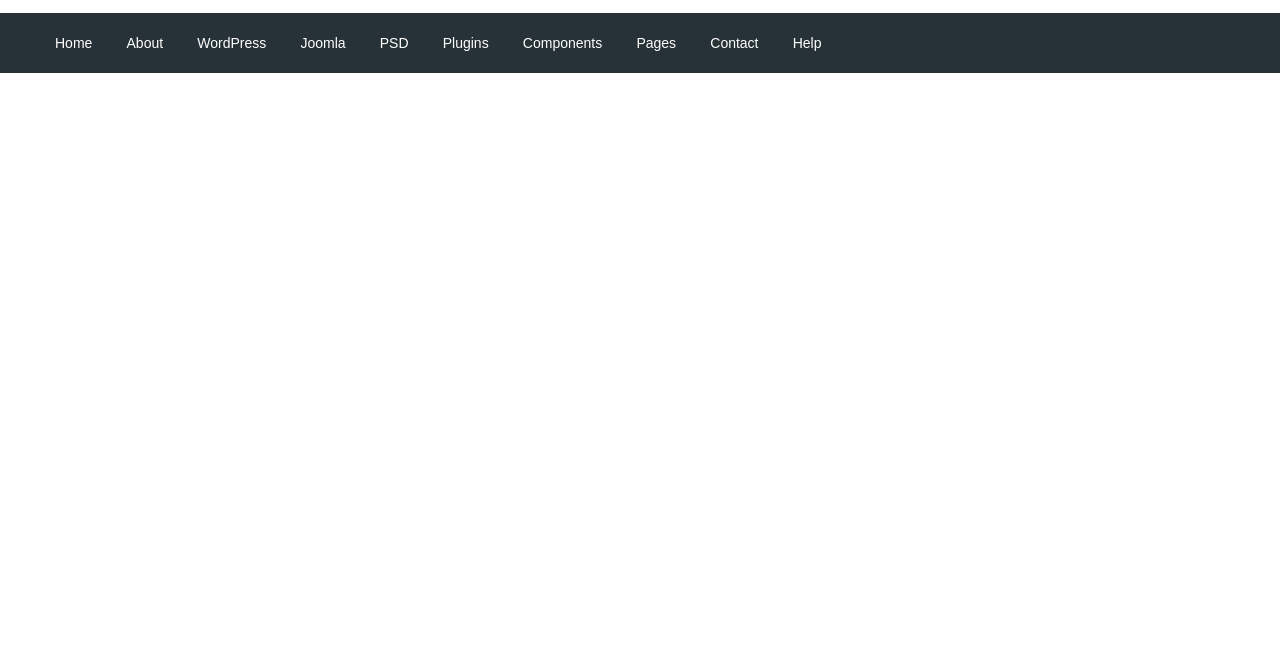
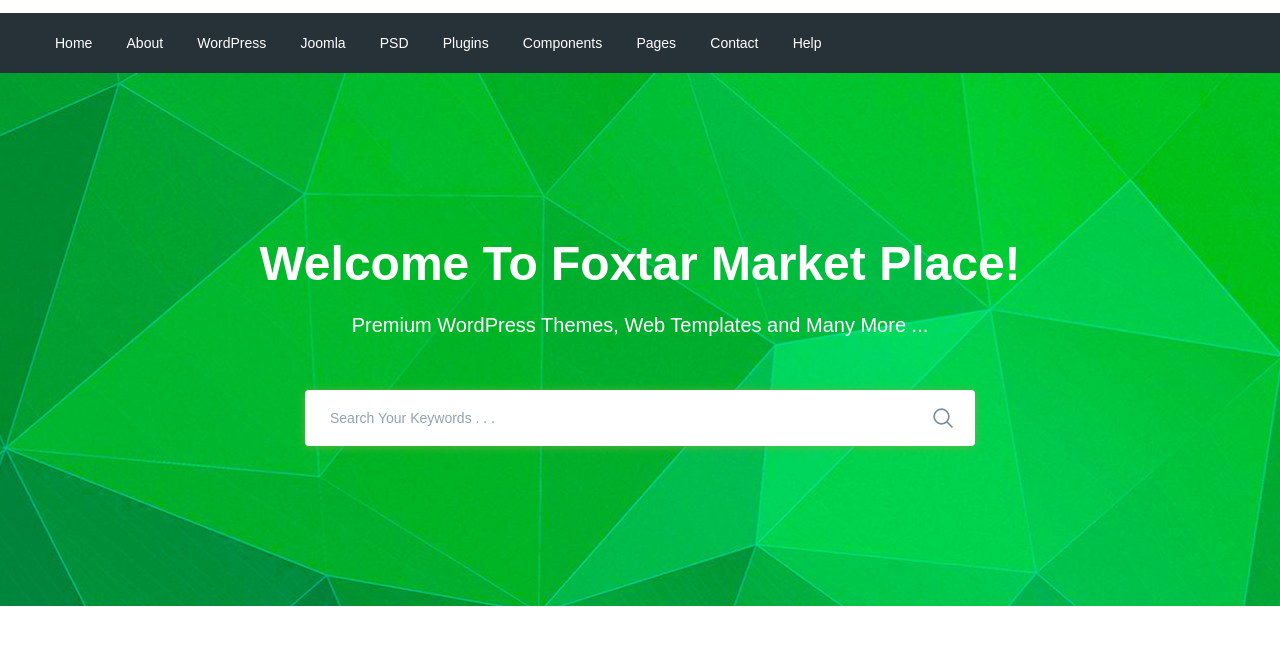
Before and after one commit to soier-ul/moderno, a website: page app/index.html in a window 1280 px wide. Shown: the part 77-722 px from the top of the page. Drawn offline with nearby package versions, Linux system fonts and the light colour scheme; files that its build step writes are made by us from their sources.

Commit message:
added search section

```diff
--- a/app/index.html
+++ b/app/index.html
@@ -95,10 +95,28 @@
                 </nav>
             </div>
         </div>
+    </header>
 
-
-
-    </header>
+    <section class="search" style="background-image: url(images/search-bg.jpg);">
+        <div class="container">
+            <div class="search__inner">
+                <div class="search__inner-title">
+                    Welcome To Foxtar Market Place!
+                </div>
+                <div class="search__inner-text">
+                    Premium WordPress Themes, Web Templates and Many More ...
+                </div>
+                <div class="search__inner-form">
+                    <form>
+                        <input type="text" placeholder="Search Your Keywords . . ." required>
+                        <button type="submit">
+                            <img src="images/icons/search.png" alt="">
+                        </button>
+                    </form>
+                </div>
+            </div>
+        </div>
+    </section>
 
 
 
--- a/app/scss/style.scss
+++ b/app/scss/style.scss
@@ -51,3 +51,55 @@
         font-size: 14px;
     }
 }
+.search {
+    background-repeat: no-repeat;
+    background-size: cover;
+    background-position: center;
+    min-height: 533px;
+}
+.search__inner {
+    color: #fff;
+    padding: 155px 0px 100px;
+    text-align: center;
+    &-title {
+        margin-bottom: 10px;
+        font-size: 48px;
+        font-weight: 700;
+        line-height: 72px;
+    }
+    &-text {
+        margin-bottom: 50px;
+        font-size: 20px;
+        font-weight: 500;
+        line-height: 30px;
+    }
+    &-form {
+        max-width: 670px;
+        margin: 0 auto;
+        position: relative;
+        input {
+            display: block;
+            width: 100%;
+            box-shadow: 0px 1px 10px 0px rgba(124, 178, 64, 0.75);
+            border-radius: 4px;
+            height: 56px;
+            border: none;
+            font-size: 14px;
+            font-weight: 500;
+            outline: none;
+            padding-left: 25px;
+            padding-right: 60px;
+            &::placeholder {
+                color: #90a4ae;
+                font-weight: 500;
+            }
+        }
+        button {
+            position: absolute;
+            border: none;
+            background-color: transparent;
+            right: 16px;
+            top: 17px;
+        }
+    }
+}
```
Also changed, not shown: app/images/icons/search.png (added), app/images/search-bg.jpg (added).
